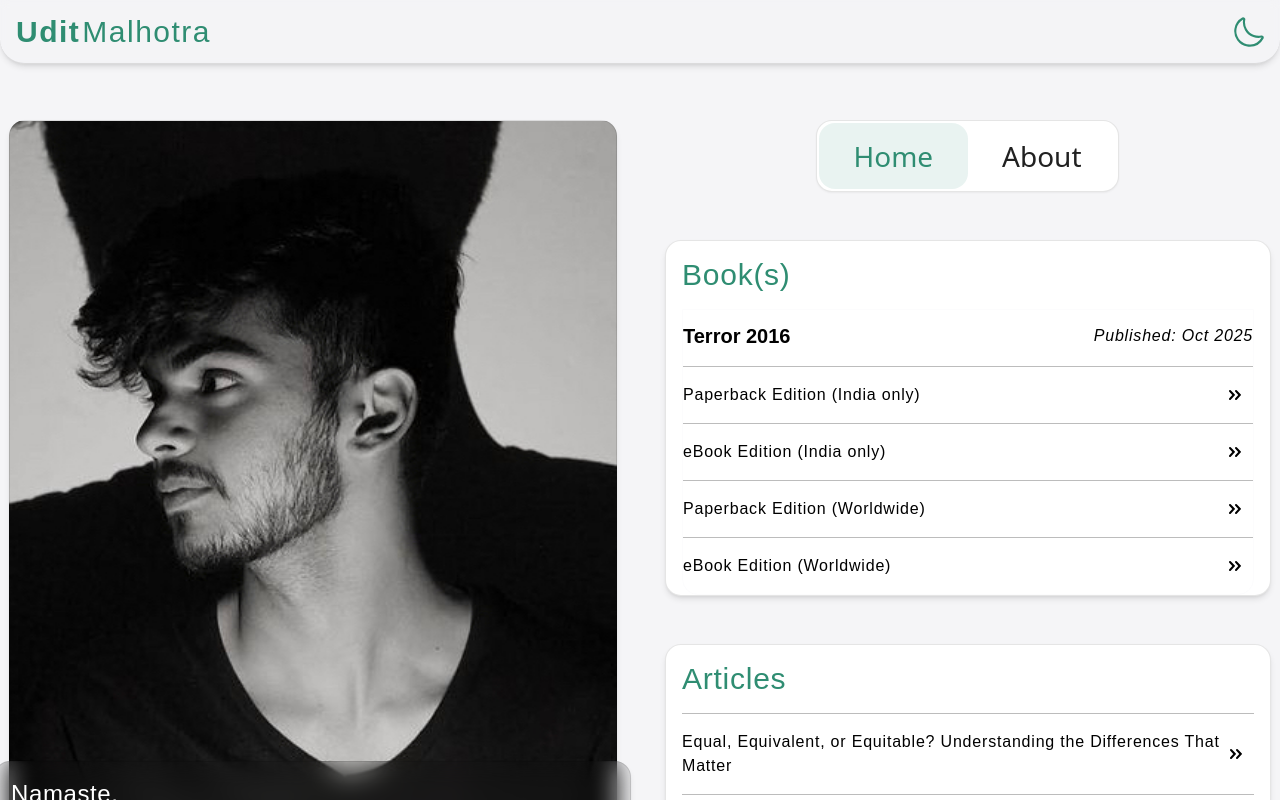
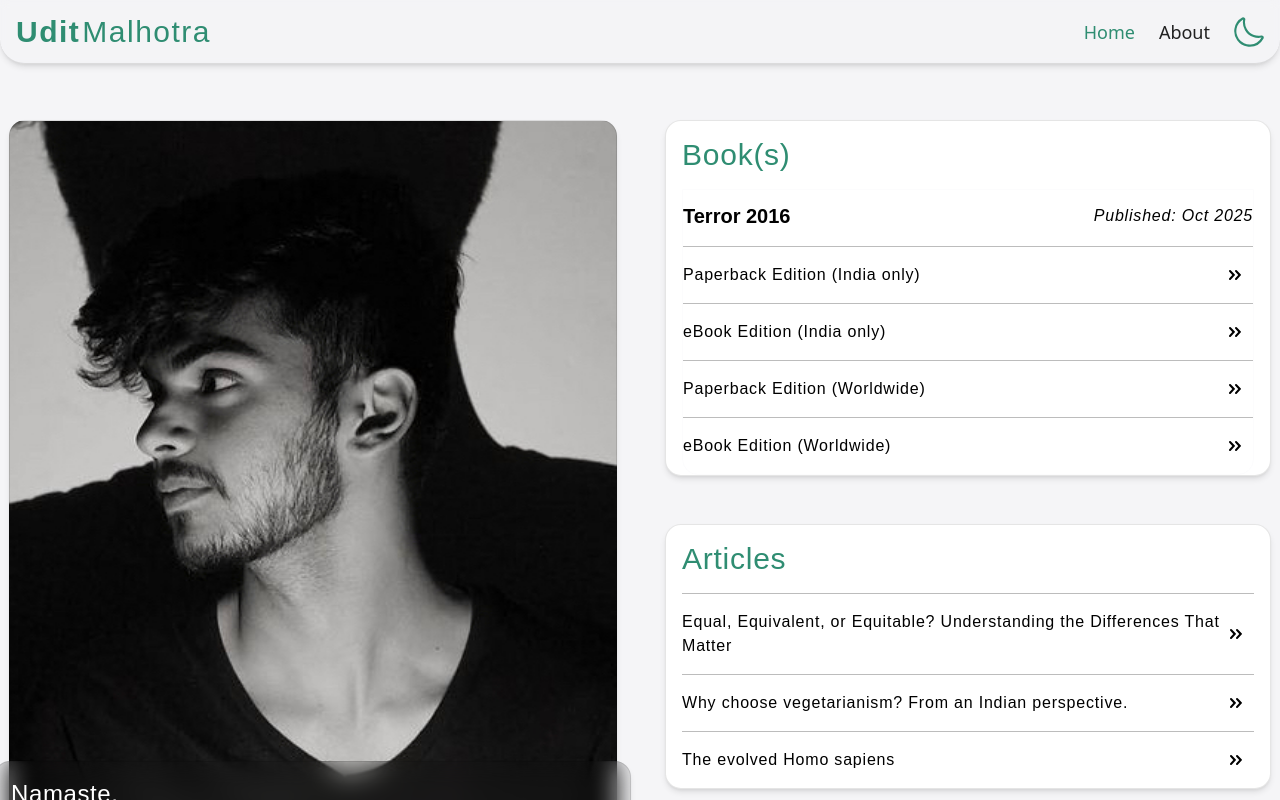
Before and after one commit to uditmalhotraa/udit-portfolio, a React (Vite) app: page /#/ in a window 1280 px wide. Shown: the top 800 px of the page. Built offline with nearby package versions, Linux system fonts and the light colour scheme.

Commit message:
header fixes

```diff
--- a/src/components/Header.jsx
+++ b/src/components/Header.jsx
@@ -1,9 +1,10 @@
+/* eslint-disable react/prop-types */
 import { useContext } from "react";
 import DarkModeContext from "../contexts/DarkModeContext";
 import LightModeIcon from "../assets/LightModeIcon";
 import DarkModeIcon from "../assets/DarkModeIcon";
 
-export const Header = () => {
+export const Header = ({ selectedNavItem, setSelectedNavItem }) => {
   const { darkMode, setDarkMode } = useContext(DarkModeContext);
 
   const handleClick = () => {
@@ -19,6 +20,29 @@ export const Header = () => {
         >
           Udit<span className="ml-[2px] font-thin">Malhotra</span>
         </a>
+        <div className="flex flex-row items-center justify-end gap-x-6">
+          <nav className="hidden lg:flex flex-row justify-end items-center gap-x-6">
+            <p
+              onClick={() => setSelectedNavItem("home")}
+              className={`cursor-pointer text-lg ${
+                selectedNavItem === "home"
+                  ? "text-accent-light dark:text-accent-dark"
+                  : "dark:text-cream text-gray"
+              }`}
+            >
+              Home
+            </p>
+            <p
+              onClick={() => setSelectedNavItem("about")}
+              className={`cursor-pointer text-lg ${
+                selectedNavItem === "about"
+                  ? "text-accent-light dark:text-accent-dark"
+                  : "dark:text-cream text-gray"
+              }`}
+            >
+              About
+            </p>
+          </nav>
           <div className="cursor-pointer" onClick={handleClick}>
             {darkMode ? (
               <LightModeIcon className="h-[30px] w-[30px] !stroke-accent-dark" />
@@ -27,6 +51,7 @@ export const Header = () => {
             )}
           </div>
         </div>
+      </div>
     </>
   );
 };
--- a/src/screens/Landing.jsx
+++ b/src/screens/Landing.jsx
@@ -11,9 +11,34 @@ export const Landing = () => {
   return (
     <>
       <div className="relative flex flex-col w-full !select-none bg-fixed bg-cream dark:bg-gray">
-        <Header />
-        <div className="flex lg:overflow-x-visible overflow-x-hidden flex-col lg:flex-row px-5 md:px-0 mt-28 mb-10 gap-12 lg:max-w-[1024px] xl:max-w-[1280px] 2xl:max-w-[1536px] mx-0 lg:mx-auto">
-          <div className="lg:!sticky z-20 lg:top-[120px] lg:min-w-[448px] xl:min-w-[556px] 2xl:min-w-[756px] lg:left-0 relative flex flex-col justify-end bg-uditPic bg-no-repeat bg-cover bg-top shadow-md !rounded-2xl w-full h-[468px] md:h-[600px] xl:h-[724px] 2xl:h-[796px] border border-black/10 dark:border-white/10 ">
+        <Header
+          selectedNavItem={selectedNavItem}
+          setSelectedNavItem={setSelectedNavItem}
+        />
+        <nav className="flex mt-20 lg:hidden flex-row self-center justify-evenly p-[2px] w-[calc(100%-40px)] mb-3 bg-white dark:bg-black border border-black/10 dark:border-white/10 rounded-2xl shadow-sm">
+          <div
+            className={`flex font-light text-2xl px-5 py-1 cursor-pointer w-full justify-center items-center rounded-2xl ${
+              selectedNavItem === "home"
+                ? "text-accent-light font-medium dark:text-accent-dark bg-accent-light/20 dark:bg-accent-dark/20"
+                : "dark:text-cream text-gray"
+            }`}
+            onClick={() => setSelectedNavItem("home")}
+          >
+            Home
+          </div>
+          <div
+            className={`flex font-light text-2xl px-5 py-1 cursor-pointer w-full justify-center items-center rounded-2xl ${
+              selectedNavItem !== "home"
+                ? "text-accent-light font-medium dark:text-accent-dark bg-accent-light/20 dark:bg-accent-dark/20"
+                : "dark:text-cream text-gray"
+            }`}
+            onClick={() => setSelectedNavItem("about")}
+          >
+            About
+          </div>
+        </nav>
+        <div className="flex lg:overflow-x-visible overflow-x-hidden flex-col lg:flex-row px-5 lg:px-0 lg:mt-28 mb-10 gap-12 md:max-w-[768px] md:min-w-[768px] lg:max-w-[1024px] xl:max-w-[1280px] 2xl:max-w-[1536px] mx-0 md:mx-auto">
+          <div className="lg:!sticky z-20 lg:top-[120px] md:min-w-[448px] xl:min-w-[556px] 2xl:min-w-[756px] lg:left-0 relative flex flex-col justify-end bg-uditPic bg-no-repeat bg-cover bg-top shadow-md !rounded-2xl w-full h-[468px] md:h-[600px] xl:h-[724px] 2xl:h-[796px] border border-black/10 dark:border-white/10 ">
             <div className="absolute -bottom-3 md:-bottom-4 -left-[8px] md:-left-[16px] flex flex-col gap-2 w-[calc(100%+16px)] md:w-[calc(100%+32px)] h-auto z-10 bg-gray/[0.025] dark:bg-cream/[0.025] shadow-md backdrop-blur-md p-4 rounded-2xl will-change-transform transform-gpu border border-black/10 dark:border-white/5">
               <p className=" font-poppins text-2xl font-medium tracking-wide text-white w-[80%] z-10">
                 Namaste,
@@ -24,28 +49,6 @@ export const Landing = () => {
             </div>
           </div>
           <div className="flex flex-col w-full gap-12 m-0 lg:mt-2 lg:min-w-[448px] xl:min-w-[556px] 2xl:min-w-[756px]">
-            <nav className="flex flex-row self-center justify-evenly p-[2px] w-full lg:w-[50%] bg-white dark:bg-black border border-black/10 dark:border-white/10 rounded-2xl shadow-sm">
-              <div
-                className={`flex font-light text-[28px] px-5 py-3 cursor-pointer w-full justify-center items-center rounded-2xl ${
-                  selectedNavItem === "home"
-                    ? "text-accent-light font-medium dark:text-accent-dark bg-accent-light/10 dark:bg-accent-dark/20"
-                    : "dark:text-cream text-gray"
-                }`}
-                onClick={() => setSelectedNavItem("home")}
-              >
-                Home
-              </div>
-              <div
-                className={`flex font-light text-[28px] px-5 py-3 cursor-pointer w-full justify-center items-center rounded-2xl ${
-                  selectedNavItem !== "home"
-                    ? "text-accent-light font-medium dark:text-accent-dark bg-accent-light/10 dark:bg-accent-dark/20"
-                    : "dark:text-cream text-gray"
-                }`}
-                onClick={() => setSelectedNavItem("about")}
-              >
-                About
-              </div>
-            </nav>
             {selectedNavItem === "home" ? <Home /> : <About />}
             <Footer />
           </div>
```
Lines whose indentation alone changed are shown as unchanged.
